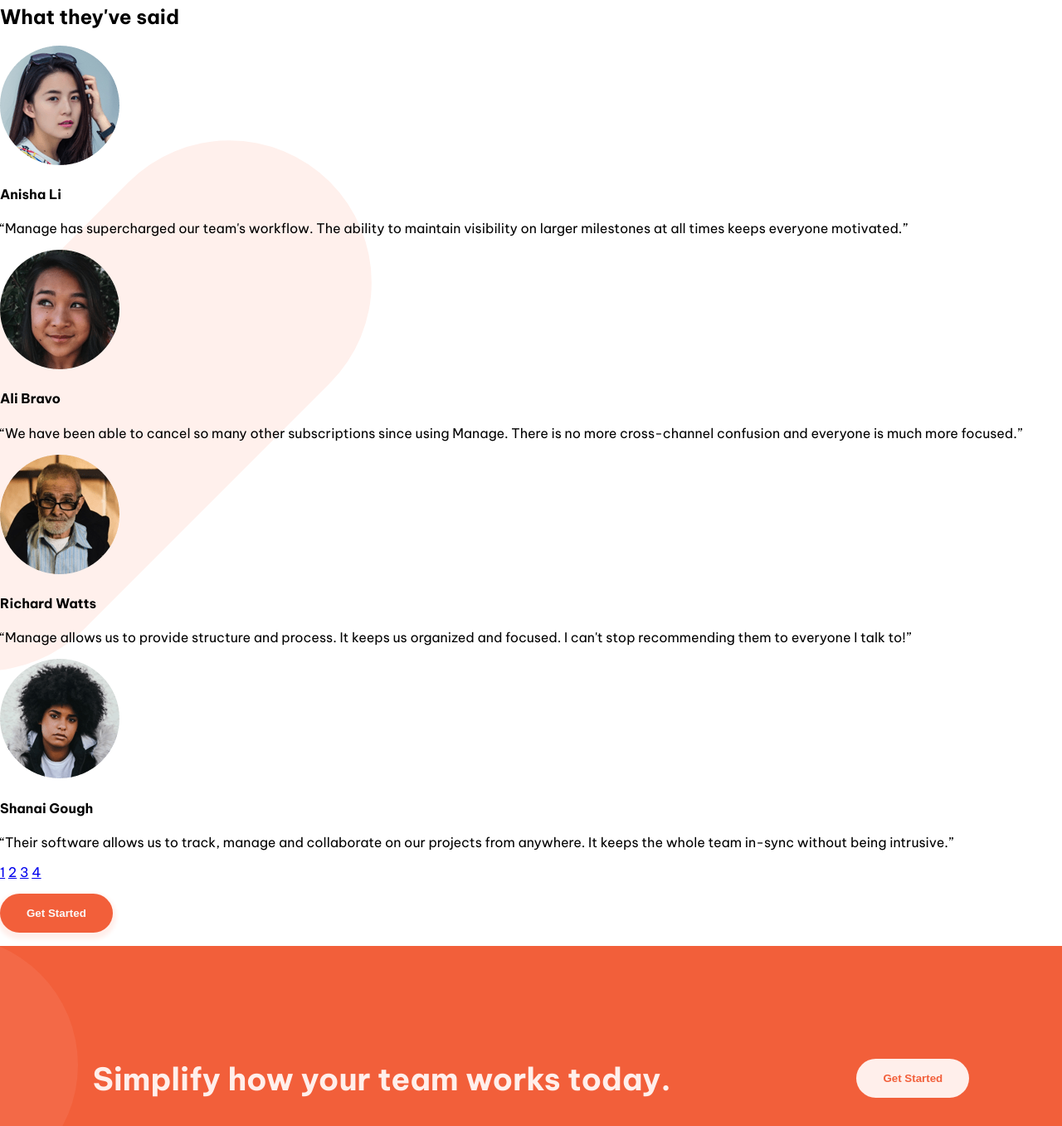
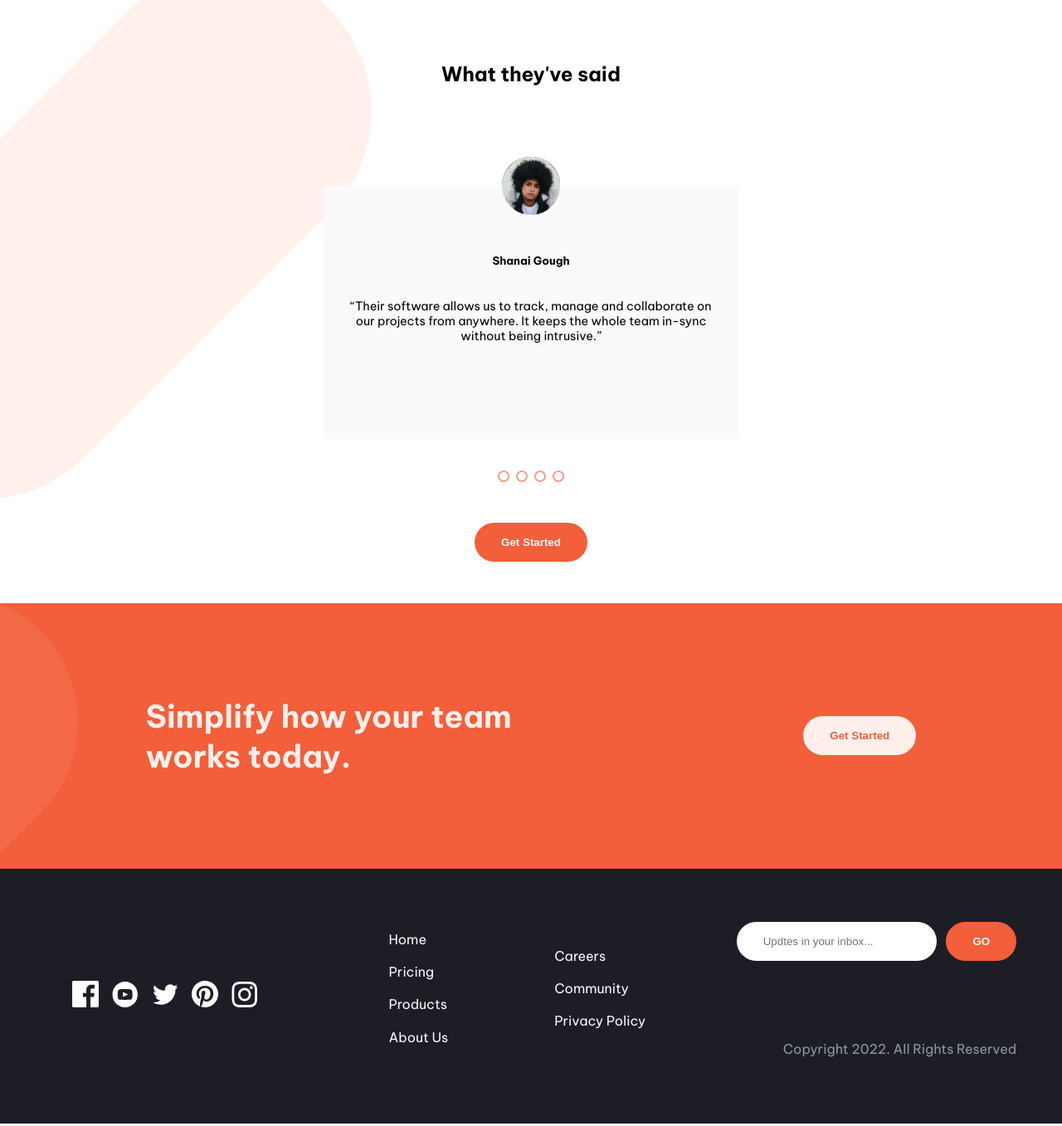
Before and after one commit to Opabby/manage-landing-page, a plain HTML site: page index.html in a window 1280 px wide. Shown: the part 1168-2525 px from the top of the page at 83% size. Drawn offline with Linux system fonts and the light colour scheme.

Commit message:
html update

```diff
--- a/index.html
+++ b/index.html
@@ -74,68 +74,70 @@
         </div>
       </div>
     </section>
-    <section class="testimonies">
-
-      <div class="testimonies__title--container">
-        <h2 class="testimonies__title">What they've said</h2>
-      </div>
-      <div class="carouel">
-
-          <div class="testimonies__statements">
-            <div class="statement__card" id="slide-1">
-              <img class="statement__card--icon" src="./images/avatar-anisha.png">
-              <div class="text__container">
-                <h4 class="statement__card--name">Anisha Li</h4>
-                <p class="statement__card--text">“Manage has supercharged our team's workflow. The ability to maintain visibility on larger milestones at all times keeps everyone motivated.”</p>
-              </div>
-            </div>
-
-            <div class="statement__card" id="slide-2">
-              <img class="statement__card--icon" src="./images/avatar-ali.png">
-              <div class="text__container">
-                <h4 class="statement__card--name">Ali Bravo</h4>
-                <p class="statement__card--text">“We have been able to cancel so many other subscriptions since using Manage. There is no more cross-channel confusion and everyone is much more focused.”</p>
-              </div>
-            </div>
-
-            <div class="statement__card" id="slide-3">
-              <img class="statement__card--icon" src="./images/avatar-richard.png">
-              <div class="text__container">
-                <h4 class="statement__card--name">Richard Watts</h4>
-                <p class="statement__card--text">“Manage allows us to provide structure and process. It keeps us organized and focused. I can't stop recommending them to everyone I talk to!”</p>
-              </div>
-            </div>
-
-            <div class="statement__card" id="slide-4">
-              <img class="statement__card--icon" src="./images/avatar-shanai.png">
-              <div class="text__container">
-                <h4 class="statement__card--name">Shanai Gough</h4>
-                <p class="statement__card--text">“Their software allows us to track, manage and collaborate on our projects from anywhere. It keeps the whole team in-sync without being intrusive.”</p>
-              </div>
-            </div>
-
-            <a href="#slide-1">1</a>
-            <a href="#slide-2">2</a>
-            <a href="#slide-3">3</a>
-            <a href="#slide-4">4</a>
-
-          </div>
+    <section class="testimonials">
+      <h2>What they've said</h2>
+      <div class="slider">
+        <div class="card1 card">
+          <img src="images/avatar-anisha.png" alt="portrait" />
+          <h5>Anisha</h5>
+          <p>
+            "Manage has supercharged our team's workflow. The ability to maintain visibility on larger milestones a all times keeps everyone motivated."
+          </p>
+        </div>
+        <div class="card2 card">
+          <img src="images/avatar-ali.png" alt="portrait" />
+          <h5>Ali Bravo</h5>
+          <p>
+            “We have been able to cancel so many other subscriptions since using
+            Manage. There is no more cross-channel confusion and everyone is
+            much more focused.”
+          </p>
+        </div>
+        <div class="card3 card">
+          <img src="images/avatar-richard.png" alt="portrait" />
+          <h5>Richard Watts</h5>
+          <p>
+            “Manage allows us to provide structure and process. It keeps us
+            organized and focused. I can't stop recommending them to everyone I
+            talk to!”
+          </p>
+        </div>
+        <div class="card4 card">
+          <img src="images/avatar-shanai.png" alt="portrait" />
+          <h5>Shanai Gough</h5>
+          <p>
+            “Their software allows us to track, manage and collaborate on our
+            projects from anywhere. It keeps the whole team in-sync without
+            being intrusive.”
+          </p>
+        </div>
       </div>
 
+      <div class="dots">
+        <span class="dot" onClick="currentCard(1)"></span>
+        <span class="dot" onClick="currentCard(2)"></span>
+        <span class="dot" onClick="currentCard(3)"></span>
+        <span class="dot" onClick="currentCard(4)"></span>
+      </div>
 
-      <button class="intro__button btn">Get Started</button>
+      <button href="#" class="btn">Get Started</button>
     </section>
     <section class="conteudo__conclusion">
-      <h2 class="conclusion__title">Simplify how your team works today.</h2>
+      <h2 class="conclusion__title">Simplify how your team<br> works today.</h2>
       <button class="conclusion__button btn">Get Started</button>
     </section>
   </main>
   <footer class="rodape">
+
     <div class="email">
-      <input class="email__input" type="email" placeholder="Updtes in your inbox...">
-      <button class="btn go__btn">GO</button>
+      <form title="email" id="email-form">
+        <input class="email__input" type="email" id="email" placeholder="Updtes in your inbox...">
+        <button type="submit" class="btn go__btn">GO</button>
+        <small></small>
+      </form>
       <p class="copyright__desktop">Copyright 2022. All Rights Reserved</p>
     </div>
+
     <div class="footer__lists">
       <ul class="footer__list">
         <li class="footer__list--item"><a class="footer__item--link">Home</a></li>
@@ -143,7 +145,7 @@
         <li class="footer__list--item"><a class="footer__item--link">Products</a></li>
         <li class="footer__list--item"><a class="footer__item--link">About Us</a></li>
       </ul>
-      <ul class="footer__list">
+      <ul class="footer__list list">
         <li class="footer__list--item"><a class="footer__item--link">Careers</a></li>
         <li class="footer__list--item"><a class="footer__item--link">Community</a></li>
         <li class="footer__list--item"><a class="footer__item--link">Privacy Policy</a></li>
@@ -160,7 +162,7 @@
     </div>
     <p class="copyright__mobile">Copyright 2022. All Rights Reserved</p>
   </footer>
-
+  <script src="./js/main.js"></script>
 </body>
 
 </html>
```
